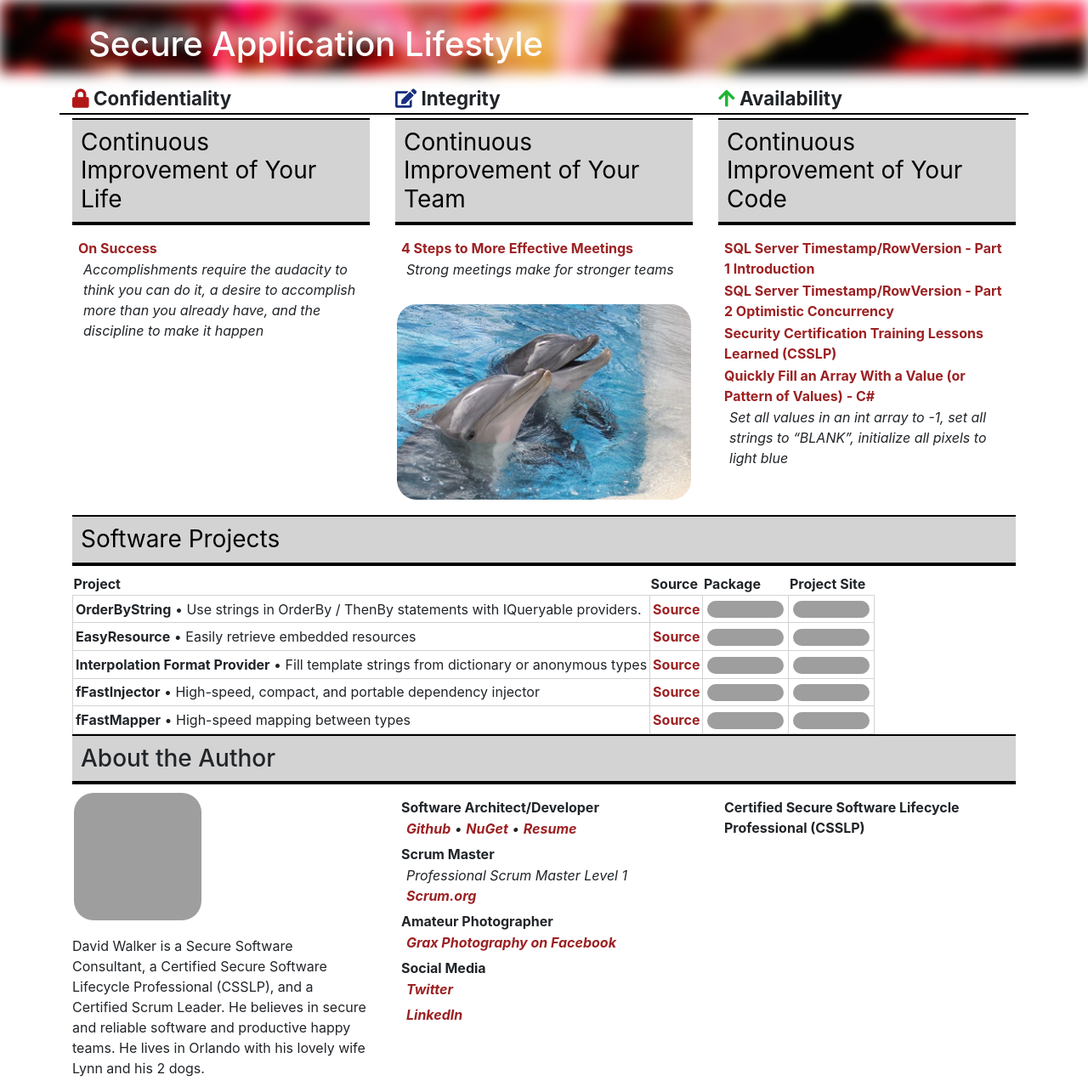
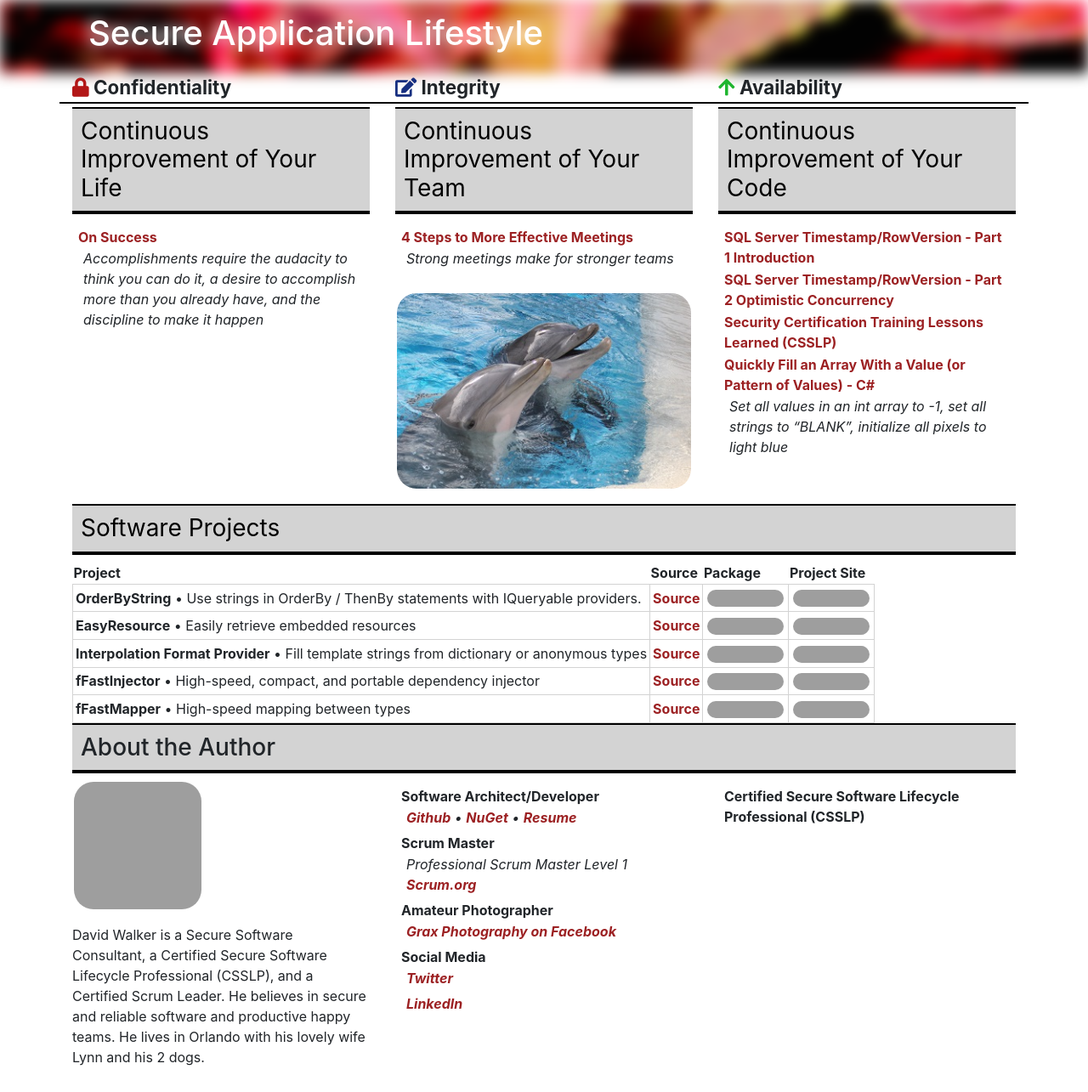
Before and after one commit to Grax32/Grax32.github.io, a Jekyll site: the page built from home-page-2019.md, in a window 1280 px wide. Shown: the whole page at 85% size. Built offline with Jekyll 4.4.1, drawn with Linux system fonts in a browser that asks for light colours; nearby versions of some CDN libraries; a script that is not in the unit is left out; grey boxes are pictures that could not be loaded.

Commit message:
alignment

```diff
--- a/_layouts/home-page-2019.html
+++ b/_layouts/home-page-2019.html
@@ -11,7 +11,6 @@
     <style type="text/css">
         .bs-docs-header {
             padding-left: 8px;
-            padding-top: 13px;
             font-weight: bold;
             color: white;
         }
```
